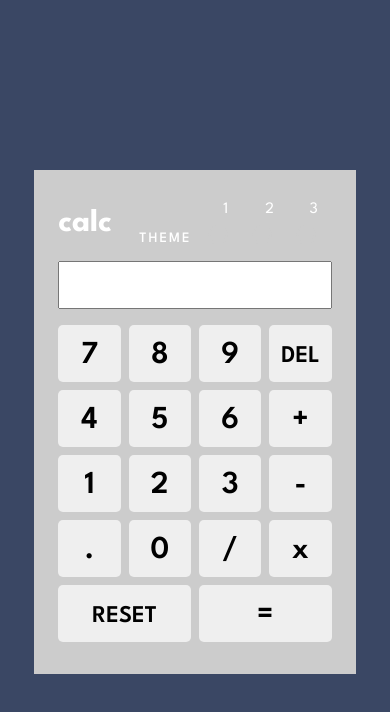
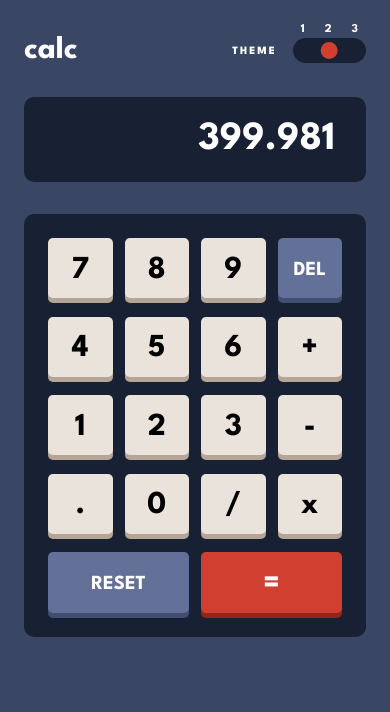
Before and after one commit to danielmrz-dev/calculator, a React (Vite) app: page / in a window 390 px wide. Shown: the top 712 px of the page. Built offline with nearby package versions, Linux system fonts and the light colour scheme.

Commit message:
mobile design and theme one finished

```diff
--- a/src/components/Calculator/Calculator.tsx
+++ b/src/components/Calculator/Calculator.tsx
@@ -1,28 +1,39 @@
+import { useState } from "react";
 import * as S from "./StyledCalculator";
 
 export const Calculator: React.FC = () => {
 
+    const [themeColor, setThemeColor] = useState(1)
+
     return (
-        <S.CalculatorWrapper>
+        <S.CalculatorWrapper themeColor={themeColor} >
             <S.Header>
-                <S.Logo>calc</S.Logo>
+                <S.Logo themeColor={themeColor}>calc</S.Logo>
                 <S.ThemeWrapper>
-                    <S.ThemeText>
+                    <S.ThemeText themeColor={themeColor}>
                         THEME
                     </S.ThemeText>
-                    <S.InputsWrapper>
-                        <S.InputLabel htmlFor="one">1</S.InputLabel>
-                        <S.ThemeOption type="radio" name="theme" id="one"/>
+                    <S.Switch themeColor={themeColor}>
+                        <S.SwitchInput id="switch-y" name="tripple" value="Y"
+                            onChange={() => setThemeColor((themeColor * 0) + 1)}
+                        />
+                        <S.SwitchLabel themeColor={themeColor} htmlFor="switch-y" className="switch-label-y">1</S.SwitchLabel>
 
-                        <S.InputLabel htmlFor="two">2</S.InputLabel>
-                        <S.ThemeOption type="radio" name="theme" id="two"/>
+                        <S.SwitchInput id="switch-i" name="tripple" value="I" defaultChecked
+                            onChange={() => setThemeColor((themeColor * 0) + 2)}
+                        />
+                        <S.SwitchLabel themeColor={themeColor} htmlFor="switch-i" className="switch-label-i">2</S.SwitchLabel>
 
-                        <S.InputLabel htmlFor="three">3</S.InputLabel>
-                        <S.ThemeOption type="radio" name="theme" id="three"/>
-                    </S.InputsWrapper>
+                        <S.SwitchInput id="switch-n" name="tripple" value="N"
+                            onChange={() => setThemeColor((themeColor * 0) + 3)}
+                        />
+                        <S.SwitchLabel themeColor={themeColor} htmlFor="switch-n" className="switch-label-n">3</S.SwitchLabel>
+
+                        <S.SwitchSelector />
+                    </S.Switch>
                 </S.ThemeWrapper>
             </S.Header>
-            <S.NumberInput type="number" />
+            <S.NumberInput type="number" value={399.981} />
 
             <S.ButtonsWrapper>
                 <S.Button>7</S.Button>
--- a/src/components/Calculator/StyledCalculator.ts
+++ b/src/components/Calculator/StyledCalculator.ts
@@ -1,23 +1,42 @@
 import styled from "styled-components";
 
-export const CalculatorWrapper = styled.main`
-    background-color: #ccc;
-    padding: 2rem 1.5rem;
+function setThemeColor(props: number, colorOne: string, colorTwo: string, colorThree: string): string {
+    switch (props) {
+        case 2:
+            return colorTwo;
+        case 3:
+            return colorThree;
+        default:
+            return colorOne;
+    }
+}
+
+interface ThemeColor {
+    themeColor: number
+}
+
+export const CalculatorWrapper = styled.main<ThemeColor>`
+    background-color: ${(props) => setThemeColor(props.themeColor, "transparent", "#ededed", "black")};
+    padding: 2.25rem 1.5rem;
     display: flex;
     flex-direction: column;
-    gap: 1rem;
+    align-items: center;
+    gap: 2rem;
+    transition: background-color .2s ease;
 `;
 
 export const Header = styled.header`
     display: flex;
     align-items: center;
     justify-content: space-between;
+    width: 100%;
 `;
 
-export const Logo = styled.span`
-    color: #ffffff;
+export const Logo = styled.span<ThemeColor>`
+    color: ${(props) => setThemeColor(props.themeColor, "white", "#35352c", "blue")};
     font-weight: 700;
     font-size: 2rem;
+    transition: color .2s ease;
 `;
 
 export const ThemeWrapper = styled.div`
@@ -25,61 +44,102 @@ export const ThemeWrapper = styled.div`
     gap: 1rem;
 `;
 
-export const ThemeText = styled.span`
-    color: #ffffff;
-    align-self: flex-end;
+export const ThemeText = styled.span<ThemeColor>`
+    color: ${(props) => setThemeColor(props.themeColor, "white", "#35352c", "blue")};
+    transition: color .2s ease;
+    align-self: center;
     letter-spacing: 2px;
-    font-weight: 500;
-    font-size: 0.9rem;
+    font-weight: 800;
+    font-size: 0.7rem;
 `;
 
-export const InputsWrapper = styled.div`
-    display: grid;
-    grid-template-columns: repeat(3, 1fr);
-    gap: 0.5rem;
+export const Switch = styled.div<ThemeColor>`
+    display: flex;
+    align-items: center;
+    justify-content: center;
+    padding: 0.25rem;
+    gap: .75rem;
+    position: relative;
+    height: 25px;
+    background-color: ${(props) => setThemeColor(props.themeColor, "#182034", "#d1cccc", "blue")};
+    border-radius: 32px;
+    transition: background-color .2s ease;
 `;
 
-export const InputLabel = styled.label`
-    display: flex;
-    flex-direction: column;
-    align-items: center;
-    color: #ffffff;
-    grid-row-start: 1;
+export const SwitchLabel = styled.label<ThemeColor>`
+    font-weight: bold;
+    position: relative;
+    height: 50px;
+    top: -10px;
+    left: 0px;
+    font-size: .75rem;
+    color: ${(props) => setThemeColor(props.themeColor, "white", "#35352c", "blue")};
+    transition: color .2s ease;
+    text-align: center;
+    padding: 0.5rem .25rem;
+    cursor: pointer;
 `;
 
-export const ThemeOption = styled.input`
-    appearance: none;
-    width: 20px;
-    height: 20px;
-    border: 2px solid #ccc;
-    border-radius: 50%;
-    cursor: pointer;
-    margin-right: 16px; /* Espaçamento extra após o input */
+export const SwitchInput = styled.input.attrs({ type: "radio" })`
+    display: none;
 
-    &:checked {
-        background-color: #4caf50; /* Cor do círculo quando selecionado */
-        border-color: #4caf50;
+    /* &:checked + ${SwitchLabel} {
+        color: #fff065;
+        transition: 0.15s ease-out;
+        transition-property: color, text-shadow;
+    } */
+`;
+
+//= CONTINUAR AQUI !!
+
+export const SwitchSelector = styled.span`
+    position: absolute;
+    z-index: 1;
+    top: 4px;
+    left: 20px;
+    display: block;
+    width: 17px;
+    height: 17px;
+    border-radius: 32px;
+    background-color: #d03f2f;
+    transition: all 0.3s cubic-bezier(0.18, 0.89, 0.32, 1.28);
+
+    ${SwitchInput}:checked + ${SwitchLabel}.switch-label-y ~ & {
+        transform: translateX(-90%);
+        background-color: #d03f2f;
     }
 
-    &:hover {
-        border-color: #2196f3; /* Cor do círculo ao passar o mouse */
+    ${SwitchInput}:checked + ${SwitchLabel}.switch-label-i ~ & {
+        transform: translateX(45%);
+        /* background-color: #f8ac59; */
     }
 
-    &:focus {
-        outline: none;
-        box-shadow: 0 0 0 3px rgba(33, 150, 243, 0.5); /* Destaque ao focar no input */
+    ${SwitchInput}:checked + ${SwitchLabel}.switch-label-n ~ & {
+        transform: translateX(180%);
+        /* background-color: #ed5565; */
     }
 `;
 
 export const NumberInput = styled.input`
     width: 100%;
-    padding: 1rem;
+    padding: 1.5rem 1rem;
+    text-align: end;
+    background-color: #182034;
+    color: #ffffff;
+    font-size: 2.5rem;
+    font-weight: 700;
+    border: none;
+    border-radius: 10px;
 `;
 
 export const ButtonsWrapper = styled.div`
+    width: 100%;
+    padding: 1.5rem;
+    background-color: #182034;
     display: grid;
     grid-template-columns: repeat(4, 1fr);
-    gap: 0.5rem;
+    gap: 1.15rem .75rem;
+    border-radius: 10px;
 `;
 
 interface ButtonProps {
@@ -89,9 +149,28 @@ interface ButtonProps {
 }
 
 export const Button = styled.button<ButtonProps>`
-    font-size: ${(props) => (props.delOrReset ? "1.5rem" : "2rem")};
-    padding: 1rem 0.75rem 0.75rem;
-    font-weight: 600;
+    background-color:  ${(props) => {
+            if (props.delOrReset) {
+                return "#637097";
+            } else if (props.calculate) {
+                return "#d03f2f"
+            }
+            return "#eae3dc";
+        }
+    };
+    color:  ${(props) => (props.delOrReset || props.calculate ? "#ffffff" : "#000000")};
+    box-shadow: 0 5px 0 ${(props) => {
+            if (props.delOrReset) {
+                return "#404e72";
+            } else if (props.calculate) {
+                return "#93261a"
+            }
+            return "#b4a597";
+        }
+    };;
+    font-size: ${(props) => (props.delOrReset ? "1.25rem" : "2rem")};
+    padding: 1.1rem 0.85rem 0.85rem;
+    font-weight: 700;
     border: none;
     border-radius: 5px;
     display: flex;
--- a/src/styles/GlobalStyles.ts
+++ b/src/styles/GlobalStyles.ts
@@ -10,10 +10,6 @@ export const GlobalStyles = createGlobalStyle`
     }
 
     body {
-        min-height: 100vh;
-        display: flex;
-        justify-content: center;
-        align-items: center;
         background-color: #3a4764;
     }
 
--- a/src/styles/variaveis.css
+++ b/src/styles/variaveis.css
@@ -21,9 +21,9 @@
     /* ### Theme 2 */
 
 
-    --Light-gray: hsl(0, 0%, 90%);
-    --Grayish-red: hsl(0, 5%, 81%);
-    --Very-light-gray: hsl(0, 0%, 93%);
+    --Light-gray: #e6e6e6;
+    --Grayish-red: #d1cccc;
+    --Very-light-gray: #ededed;
 
 
     --Dark-moderate-cyan: hsl(185, 42%, 37%);
@@ -36,7 +36,7 @@
     --Dark-grayish-orange: hsl(35, 11%, 61%);
 
 
-    --Very-dark-grayish-yellow: hsl(60, 10%, 19%);
+    --Very-dark-grayish-yellow: #35352c;
     --White: hsl(0, 0%, 100%);
 
     /* ### Theme 3 */
```
